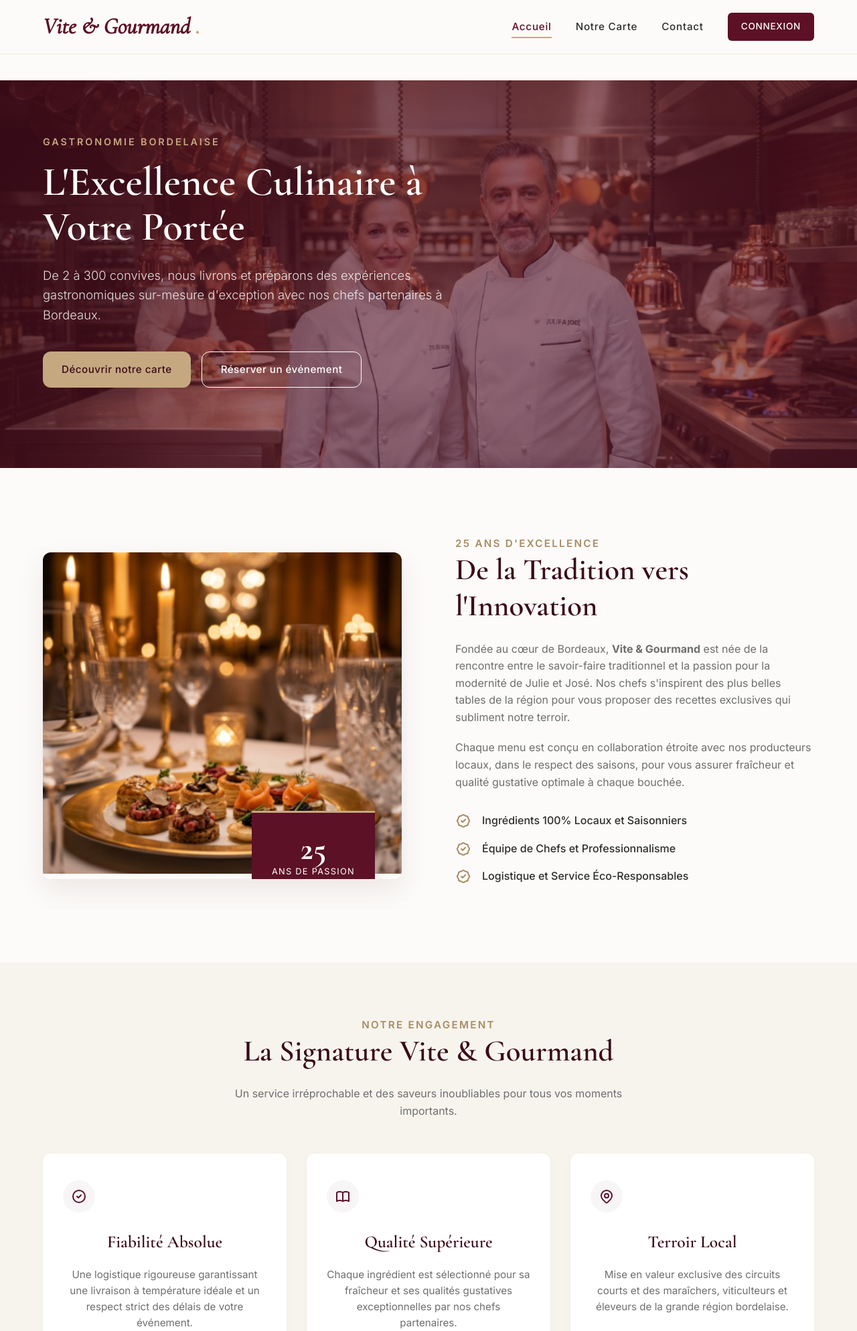
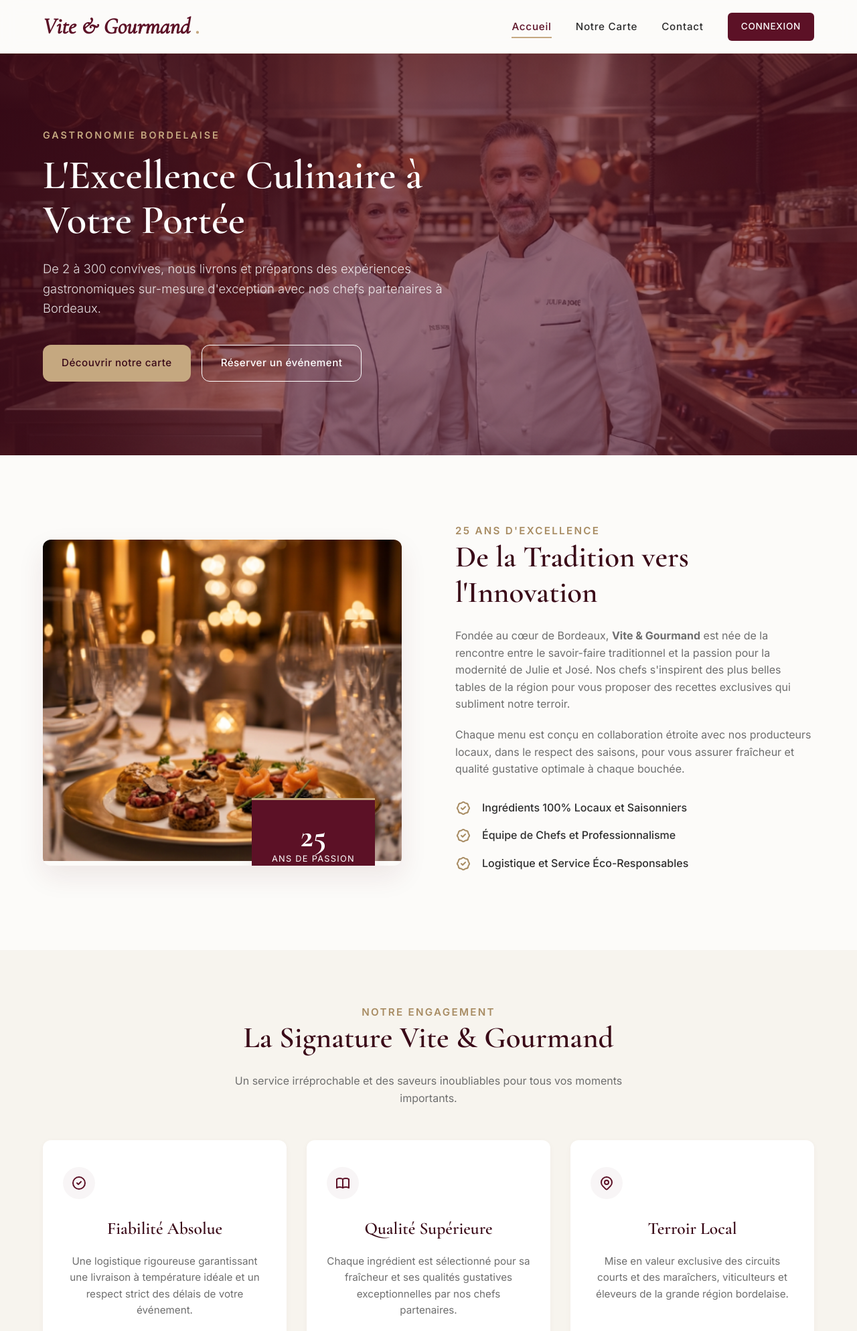
Before and after one commit to HindElMouta/Vite-Gourmand, a PHP site: page /vite-gourmand/ in a window 1280 px wide. Shown: the top 1988 px of the page at 67% size. Run offline with PHP 8.4, Linux system fonts and the light colour scheme; data that the repository does not hold is empty.

Commit message:
Mon premier commit - Projet Vite et Gourmand

```diff
--- a/style.css
+++ b/style.css
@@ -2278,3 +2278,26 @@ a:focus, button:focus, input:focus, select:focus, textarea:focus {
     display: flex !important;
     flex-direction: column !important;
 }
+
+/* =======================================================
+   CORRECTION DE LA ZONE DE NAVIGATION ET DE L'ACCUEIL
+   ======================================================= */
+
+/* 1. On s'assure que le header ne dépasse pas 80px */
+.site-header {
+    height: 80px !important;
+}
+
+/* 2. On pousse l'application vers le bas pour que rien ne glisse sous le menu */
+.app-view {
+    padding-top: 80px !important; /* Même hauteur que le menu */
+}
+
+/* 3. On ajuste l'affichage de la section d'accueil (Hero) */
+.hero-section {
+    position: relative !important;
+    padding: 100px 0 !important; /* Espacement interne confortable pour le texte */
+    min-height: calc(85vh - 80px) !important; /* Hauteur dynamique et moderne */
+    display: flex !important;
+    align-items: center !important;
+}
```
